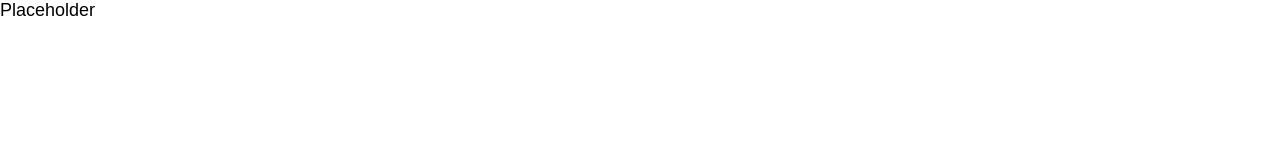
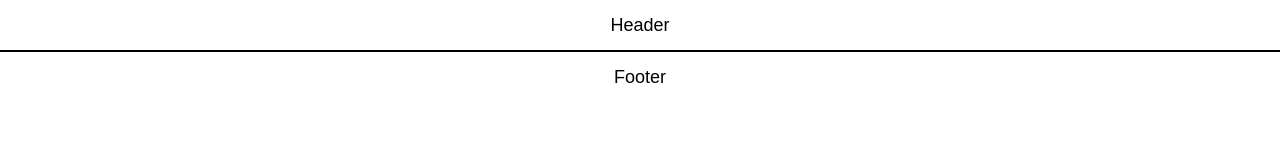
Before and after one commit to ooloo-io/github-flow-JaydaRookie, a website: page src/index.html in a window 1280 px wide. Drawn offline with nearby package versions, Linux system fonts and the light colour scheme.

Commit message:
Add footer markup and styles

```diff
--- a/src/index.html
+++ b/src/index.html
@@ -13,6 +13,11 @@
 </head>
 
 <body>
-  Placeholder
+  <header class="header">
+    Header
+  </header>
+  <footer class=" footer">
+    Footer
+  </footer>
 </body>
 </html>
--- a/src/styles.css
+++ b/src/styles.css
@@ -2,3 +2,18 @@ body {
   font-family: Arial, Helvetica, sans-serif;
   font-size: 18px;
 }
+.header {
+  height: 50px;
+  display: flex;
+  justify-content: center;
+  align-items: center;
+  border-bottom: 1px solid black;
+}
+
+.footer {
+  height: 50px;
+  display: flex;
+  justify-content: center;
+  align-items: center;
+  border-top: 1px solid black;
+}
```
